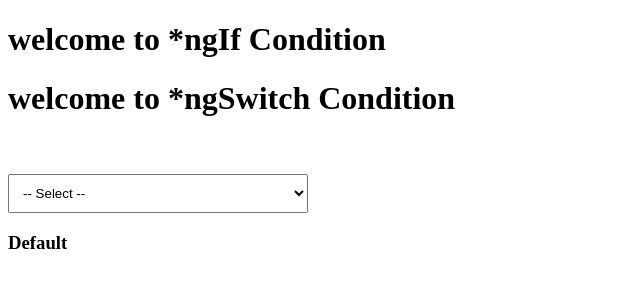
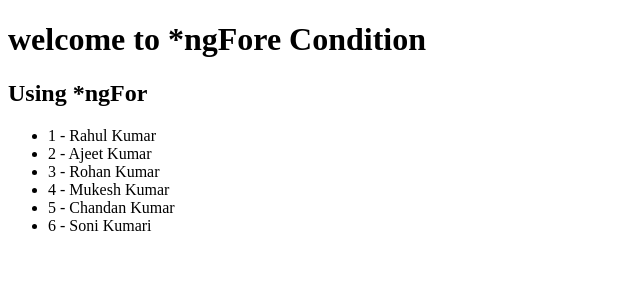
Before and after one commit to Haresh-thumar/Learn-project-Structural-directive-in-angular-13, an Angular app: page / in a window 1280 px wide. Shown: the top 300 px of the page, without its empty margins (0-640 px from the left). Built offline with nearby package versions, Linux system fonts and the light colour scheme.

Commit message:
add ngFor component

```diff
--- a/src/app/app.component.html
+++ b/src/app/app.component.html
@@ -1,4 +1,19 @@
 <app-ng-if></app-ng-if>
+<app-ng-switch></app-ng-switch>
+<app-ng-for></app-ng-for>
 
-<app-ng-switch></app-ng-switch>
+
+
+
+
+
+
+
+
+
+
+
+
+
+
 <router-outlet></router-outlet>
--- a/src/app/app.module.ts
+++ b/src/app/app.module.ts
@@ -5,12 +5,14 @@ import { AppRoutingModule } from './app-routing.module';
 import { AppComponent } from './app.component';
 import { NgIfComponent } from './ng-if/ng-if.component';
 import { NgSwitchComponent } from './ng-switch/ng-switch.component';
+import { NgForComponent } from './ng-for/ng-for.component';
 
 @NgModule({
   declarations: [
     AppComponent,
     NgIfComponent,
-    NgSwitchComponent
+    NgSwitchComponent,
+    NgForComponent
   ],
   imports: [
     BrowserModule,
--- /dev/null
+++ b/src/app/ng-for/ng-for.component.html
@@ -0,0 +1,10 @@
+<h1>welcome to *ngFore Condition</h1>
+
+
+<h2>Using *ngFor</h2>
+
+<ul>
+  <li *ngFor="let student of Students; let i=index">
+    {{i + 1}} - {{student.name}}
+  </li>
+</ul>
--- /dev/null
+++ b/src/app/ng-for/ng-for.component.ts
@@ -0,0 +1,36 @@
+import { Component, OnInit } from '@angular/core';
+
+@Component({
+  selector: 'app-ng-for',
+  templateUrl: './ng-for.component.html',
+  styleUrls: ['./ng-for.component.scss']
+})
+export class NgForComponent implements OnInit {
+
+  Students : any[] = [
+    {
+      'name' : 'Rahul Kumar'
+    },
+    {
+      'name' : 'Ajeet Kumar'
+    },
+    {
+      'name' : 'Rohan Kumar'
+    },
+    {
+      'name' : 'Mukesh Kumar'
+    },
+    {
+      'name' : 'Chandan Kumar'
+    },
+    {
+      'name' : 'Soni Kumari'
+    }
+  ];
+
+  constructor() { }
+
+  ngOnInit(): void {
+  }
+
+}
--- a/src/app/ng-if/ng-if.component.html
+++ b/src/app/ng-if/ng-if.component.html
@@ -1,4 +1,4 @@
-<h1>welcome to *ngIf Condition</h1>
+<!-- <h1>welcome to *ngIf Condition</h1> -->
 
 <!---========================== Example - 1 ============================-->
 <!-- use *ngIf condition -->
--- a/src/app/ng-switch/ng-switch.component.html
+++ b/src/app/ng-switch/ng-switch.component.html
@@ -1,4 +1,4 @@
-<h1>welcome to *ngSwitch Condition</h1>
+<!-- <h1>welcome to *ngSwitch Condition</h1>
 
 
 <br><br>
@@ -16,4 +16,4 @@
   <h3 *ngSwitchCase="'two'">Second</h3>
   <h3 *ngSwitchCase="'three'">Third</h3>
   <h3 *ngSwitchDefault>Default</h3>
-</div>
+</div> -->
```
Also changed, not shown: src/app/ng-for/ng-for.component.scss (added), 1 other file (tests, documents, lock files or other folders).
